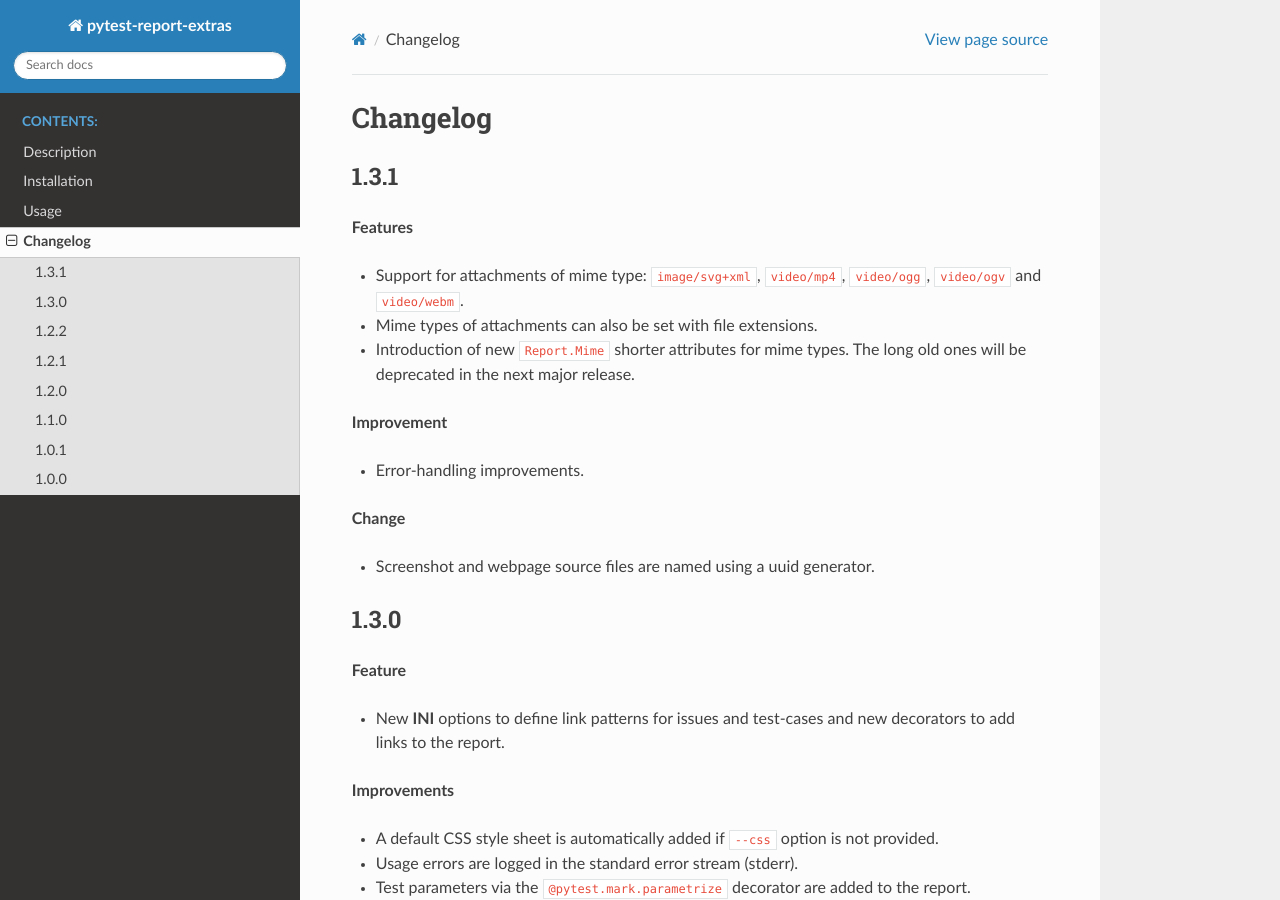
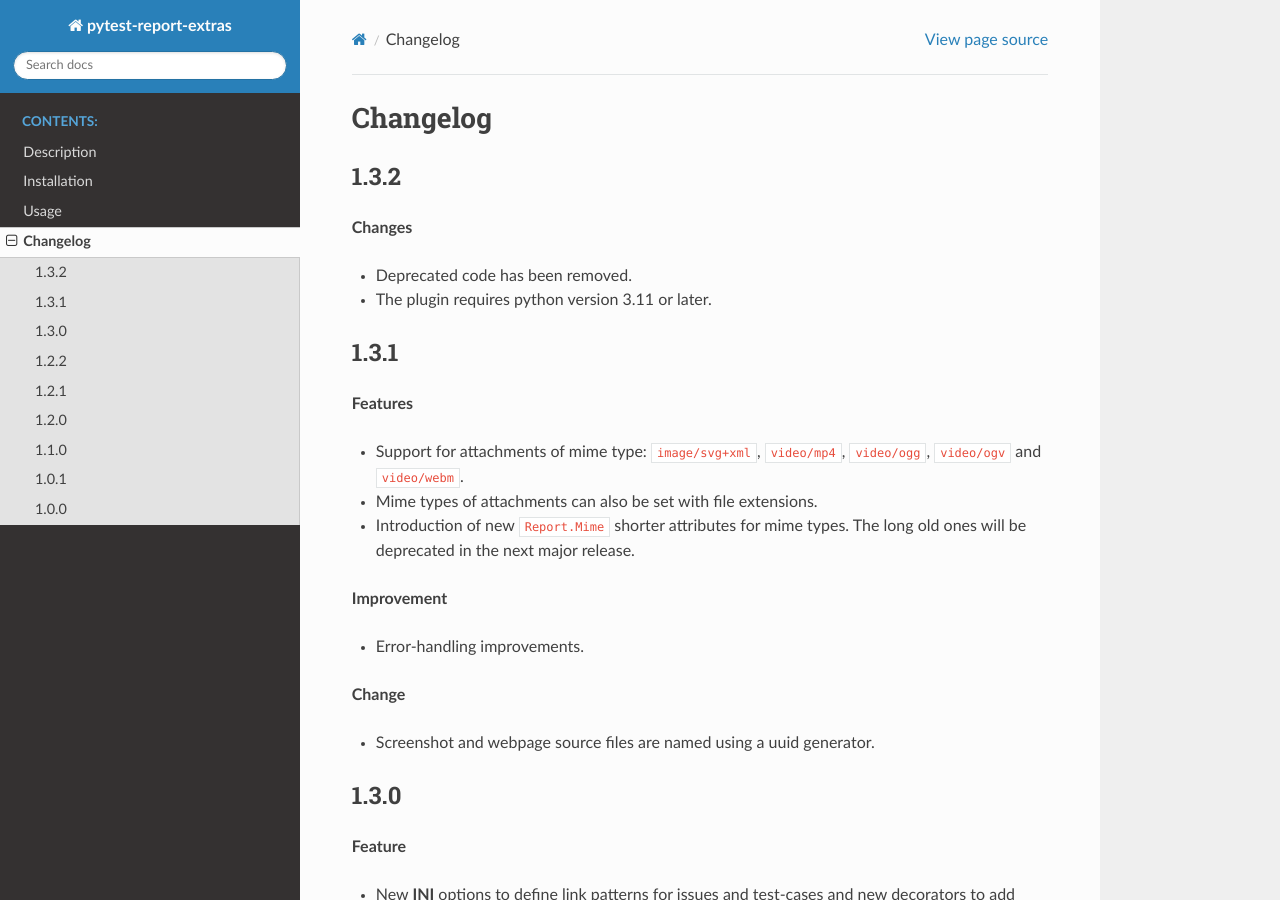
Before and after one commit to harmin-parra/pytest-report-extras, a Sphinx documentation site: the page built from docs/changelog.rst, in a window 1280 px wide and 900 px high. Built offline with Sphinx 7.4.7 and the Read the Docs theme 3.1.0, drawn with Linux system fonts in a browser that asks for light colours.

Commit message:
update docs

```diff
--- a/docs/changelog.rst
+++ b/docs/changelog.rst
@@ -1,6 +1,15 @@
 =========
 Changelog
 =========
+
+
+1.3.2
+=====
+
+**Changes**
+
+* Deprecated code has been removed.
+* The plugin requires python version 3.11 or later.
 
 
 1.3.1
```
